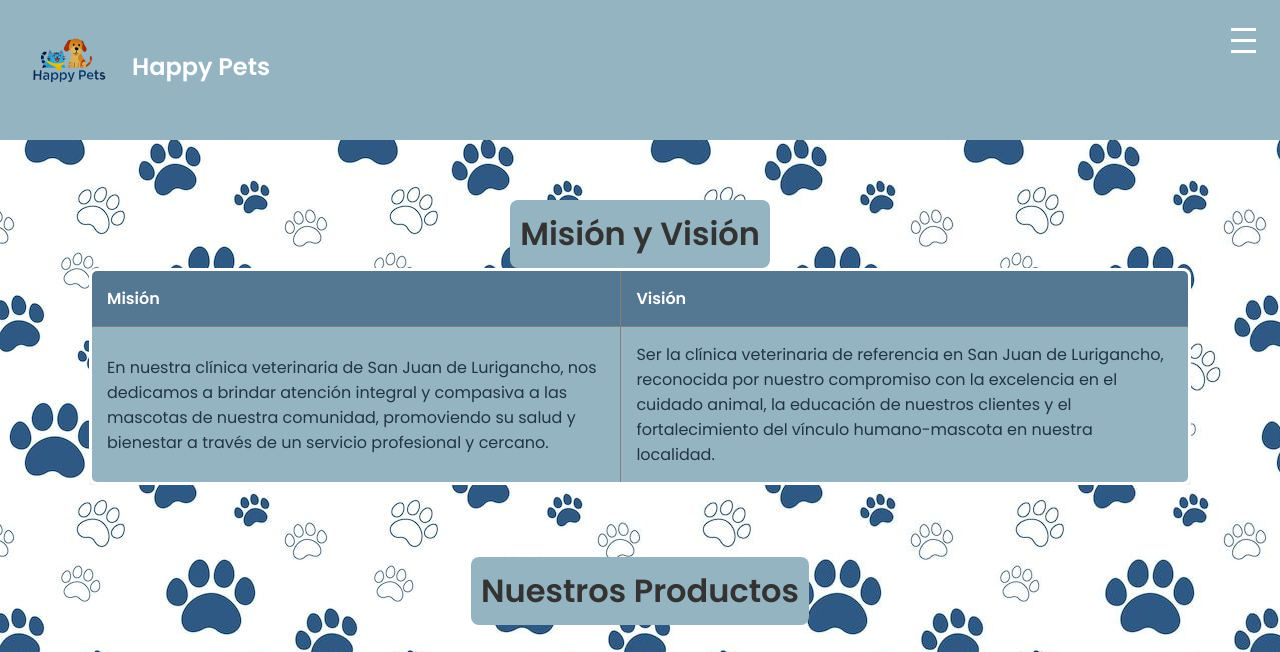
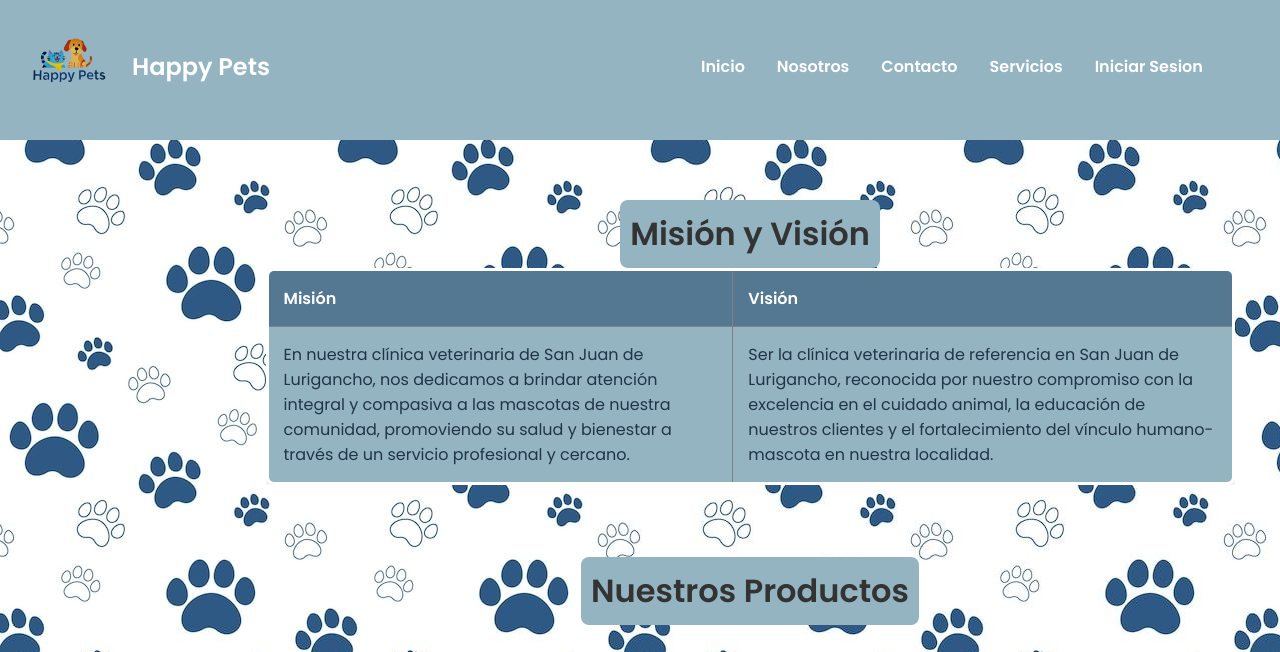
Before and after one commit to Nicolas-Cortavitarte/ATF3_GRUPO_03, a plain HTML site: page catalogo.html in a window 1280 px wide. Shown: the top 652 px of the page. Drawn offline with Linux system fonts and the light colour scheme.

Commit message:
Arturo
.

```diff
--- a/Css/catalogo.css
+++ b/Css/catalogo.css
@@ -22,77 +22,11 @@ body {
   padding: 20px;
   position: relative;
   z-index: 1;
+  margin-left: 220px; /* Leave space for sidebar */
 }
 
-.menu-toggle {
-  display: flex;
-  flex-direction: column;
-  cursor: pointer;
-  padding: 0.5rem;
-  background: none;
-  border: none;
-  position: fixed;
-  top: 1rem;
-  right: 1rem;
-  z-index: 10001;
-}
 
-.menu-toggle span {
-  width: 25px;
-  height: 3px;
-  background-color: #fff;
-  margin: 4px 0;
-  transition: 0.3s;
-  transform-origin: center;
-}
-
-.menu-toggle.active span:nth-child(1) {
-  transform: rotate(45deg) translate(5px, 5px);
-}
-
-.menu-toggle.active span:nth-child(2) {
-  opacity: 0;
-}
-
-.menu-toggle.active span:nth-child(3) {
-  transform: rotate(-45deg) translate(6px, -6px);
-}
-
-nav {
-  position: fixed;
-  top: 0;
-  left: -100%;
-  width: 80%;
-  max-width: 300px;
-  height: 100vh;
-  background-color: #94B4C1;
-  flex-direction: column;
-  justify-content: flex-start;
-  align-items: center;
-  padding-top: 5rem;
-  transition: left 0.3s ease;
-  z-index: 1000;
-}
-
-nav.nav-open {
-  left: 0;
-}
-
-nav a {
-  padding: 1rem 2rem;
-  font-size: 1.1rem;
-  width: 100%;
-  text-align: center;
-  border-bottom: 1px solid rgba(255, 255, 255, 0.1);
-  color: #fff;
-  font-weight: 600;
-  text-decoration: none;
-}
-
-nav a:hover {
-  background-color: rgba(255, 255, 255, 0.1);
-  color: black;
-}
+/* Removed sidebar taskbar styles as per user request */
 
 h3 {
   background-color: #94B4C1;
--- a/catalogo.html
+++ b/catalogo.html
@@ -31,8 +31,10 @@
     </nav>
   </header>
 
+
+
   <main class="contenido">
-    <h3>Misión y Visión</h3>
+    <h3 id="mision-vision">Misión y Visión</h3>
     <div class="table-container">
       <table border="3">
         <tr>
```
Also changed, not shown: Css/intranet.css (+27 -0 lines), intranet.html (+2 -1 lines).
